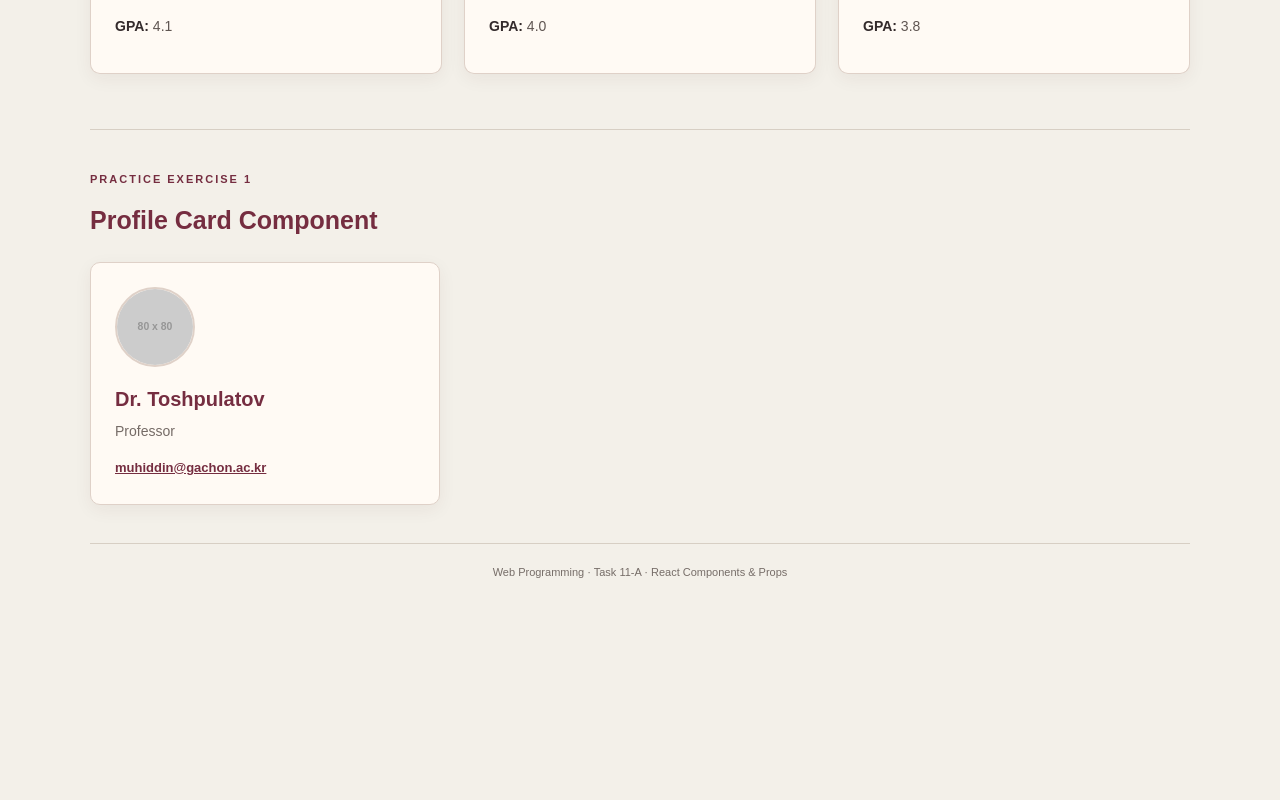
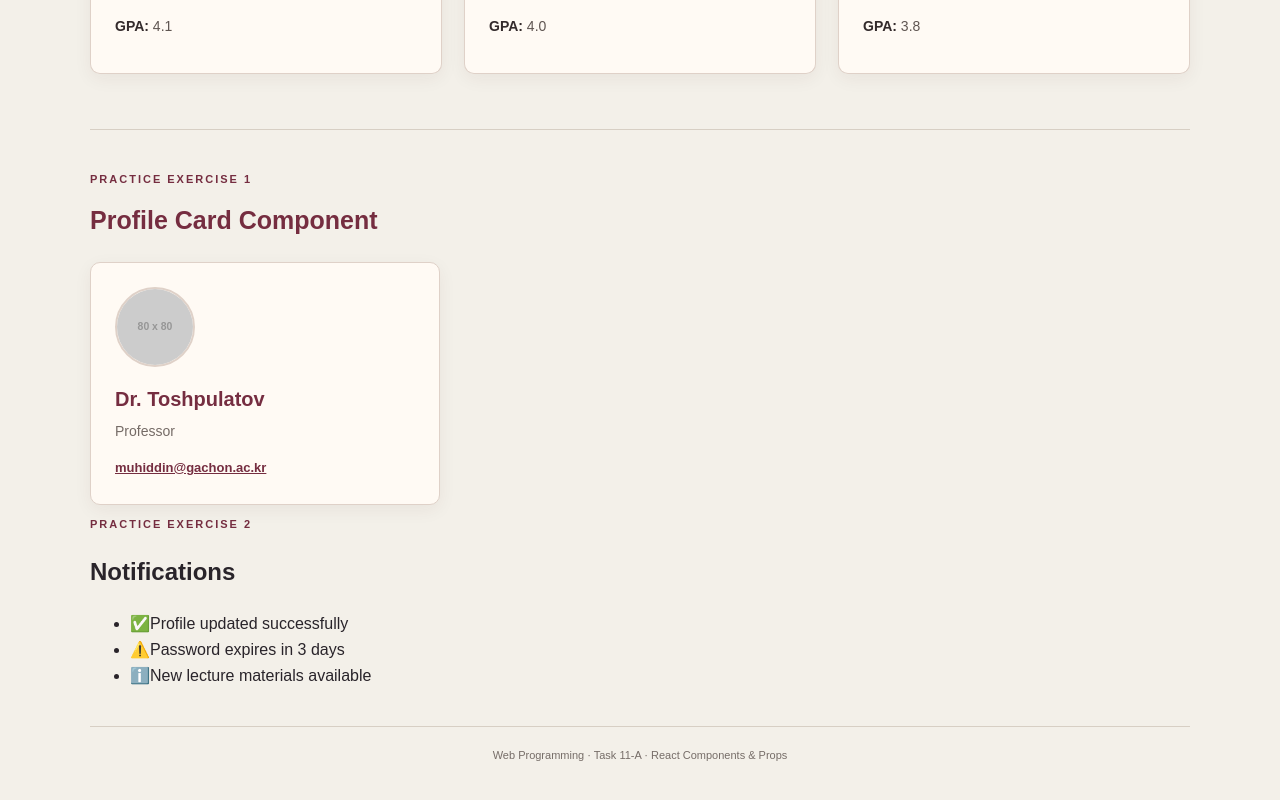
Before and after one commit to ERDENETSOGT-DELGERBAT/task11, a React (Vite) app: page / in a window 1280 px wide. Shown: the part 464-1264 px from the top of the page. Before the commit the page ends 1110 px from the top, so only its background shows below. Built offline with nearby package versions, Linux system fonts and the light colour scheme.

Commit message:
Update App.jsx

```diff
--- a/src/App.jsx
+++ b/src/App.jsx
@@ -1,6 +1,7 @@
 
 import StudentProfileCard from './StudentProfileCard.jsx';
 import ProfileCard from './ProfileCard.jsx';
+import NotificationList from './NotificationList.jsx';
 
 function App() {
   return (
@@ -48,6 +49,8 @@ function App() {
         />
       </section>
 
+      <NotificationList />
+
       <footer className="page-footer">
         Web Programming · Task 11-A · React Components & Props
       </footer>
```
